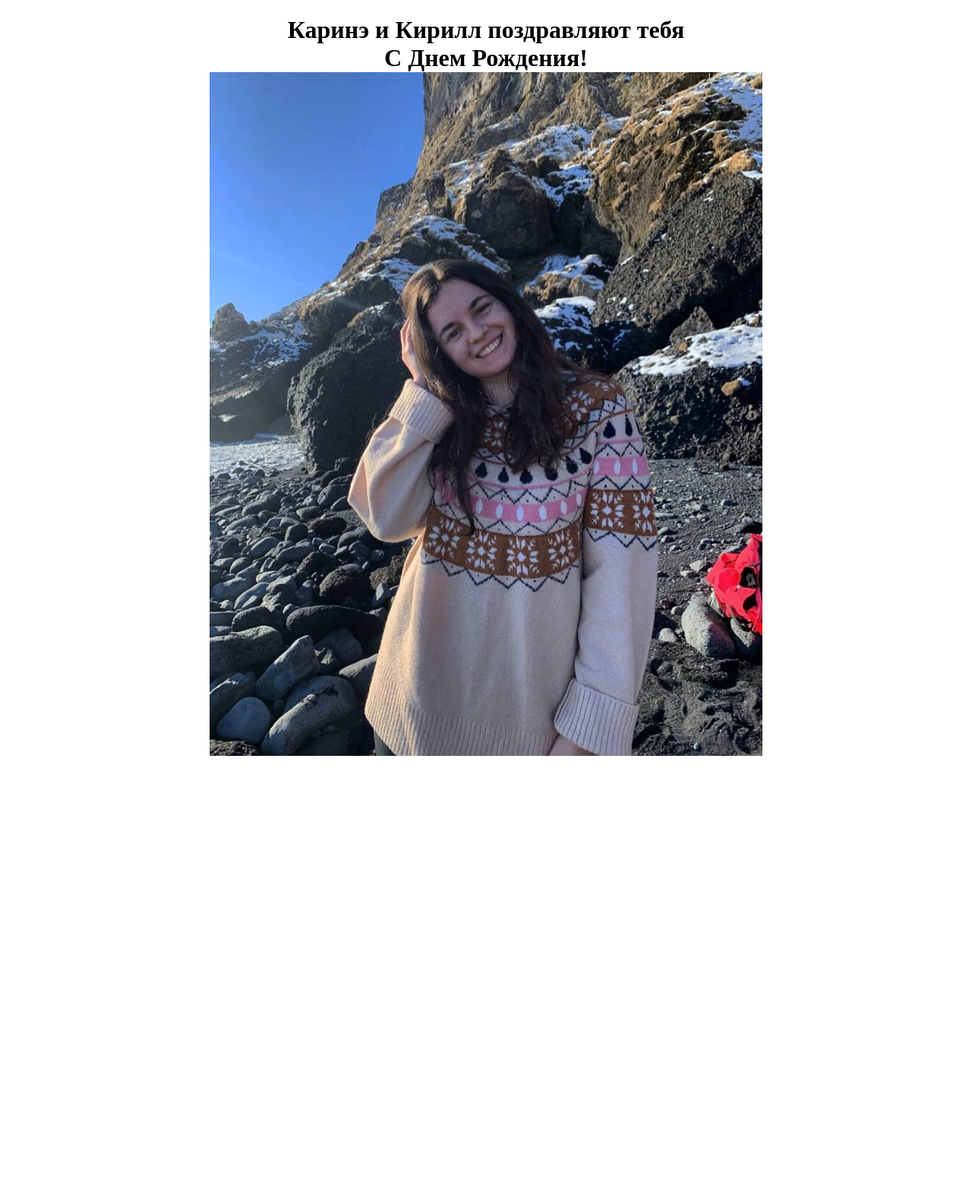
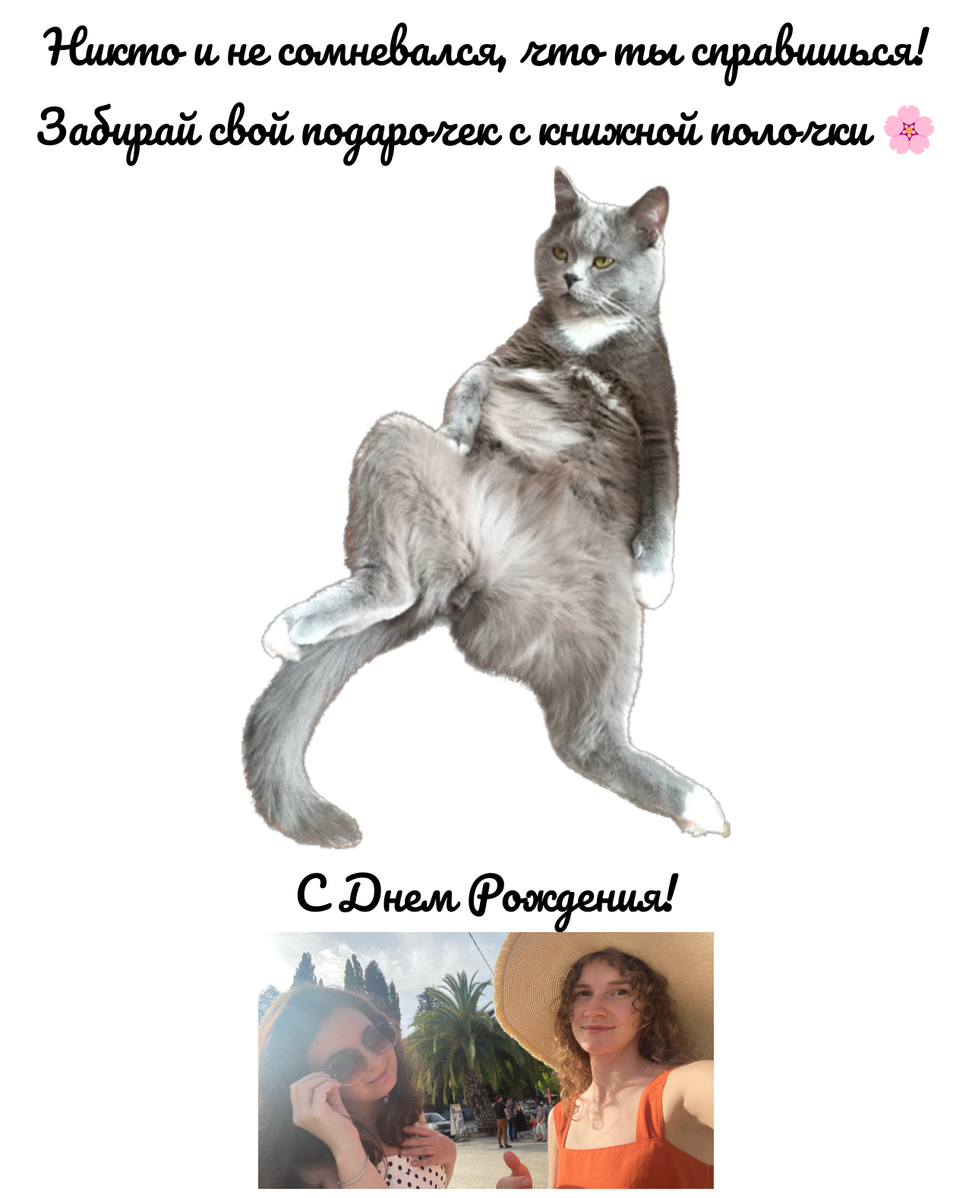
Before and after one commit to cyrillus31/irina-birthday-riddle, a Flask app: page /present in a window 1280 px wide. Shown: the whole page at 76% size. Before the commit the page ends 995 px from the top, so only its background shows below. Run offline with Flask 3, Linux system fonts and the light colour scheme; some web fonts are replaced.

Commit message:
more pictures, new font, more text

```diff
--- a/main.py
+++ b/main.py
@@ -4,6 +4,7 @@ from logging import debug
 from typing import Final
 import flask
 from flask import Flask, render_template, url_for
+
 # from forms import RegistrationForm, LoginForm
 
 from riddles import first_riddle_text, second_riddle_text, final_answer
@@ -11,7 +12,11 @@ from form import FinalAnswerForm
 
 app = Flask(__name__)
 
-app.config['SECRET_KEY'] = '9efc17d27f6b28690111ebc0e4cf7c2e'
+app.config["SECRET_KEY"] = "9efc17d27f6b28690111ebc0e4cf7c2e"
+
+# cwd = os.getcwd()
+# root, folders, files = next(os.walk(os.path.join(cwd, "static")))
+# filepaths = [os.path.join("static", file) for file in files if ".css" not in file]
 
 
 @app.route("/amazing_first_riddle")
@@ -23,6 +28,7 @@ def first_riddle():
 def second_riddle():
     return render_template("riddles.html", message=second_riddle_text)
 
+
 @app.route("/crossword_answer", methods=["GET", "POST"])
 def crossword():
     form = FinalAnswerForm()
@@ -31,10 +37,12 @@ def crossword():
         return flask.redirect(url_for("present"))
     return render_template("final_answer.html", form=form)
 
+
 @app.route("/present")
 def present():
-    filepath = os.path.join("static", "certificate.jpg")
-    return render_template("certificate.html", filepath=filepath)
+    title = "Кирилл тебя тоже поздравляет с Днем Рождения, Ира!"
+    return render_template("certificate.html", title=title)
+
 
 if __name__ == "__main__":
-    app.run(debug=True, port=8001)
+    app.run(debug=True, port=5000)
--- a/riddles.py
+++ b/riddles.py
@@ -1,8 +1,10 @@
-first_riddle_text = ["Я с ножками, но не хожу,", "Со спинкой я, но не лежу,", "Садитесь вы – а я стою."]
+opening = ["Поздравляю с днем рождения!", "Чтобы получить подарок, придется немножко постараться 😋", "Отгадай загадку и узнаешь, где располагается подсказка."]
+
+first_riddle_text = ["\"Я с ножками, но не хожу,", "Со спинкой я, но не лежу,", "Садитесь вы – а я стою.\""]
 
 first_riddle_answer = ["стул"]
 
-second_riddle_text = ["Дом из жести, а жильцы в нём — вести."]
+second_riddle_text = ["Следующая подскзка:", " ", "\"Дом из жести, а жильцы в нём — вести.\""]
 second_riddle_answer = ["почтовый ящик"]
 
 final_answer = "альпиндустрия"
--- /dev/null
+++ b/static/main.css
@@ -0,0 +1,6 @@
+@import url('https://fonts.googleapis.com/css2?family=Pacifico&display=swap');
+
+.text-riddle {
+  font-size: 60px;
+  font-family: 'Pacifico', cursive;
+}
--- a/templates/certificate.html
+++ b/templates/certificate.html
@@ -1,6 +1,10 @@
 {% extends "layout.html" %}
 {% block content %}
-<b>Каринэ и Кирилл поздравляют тебя</b><br>
-<b>С Днем Рождения!</b><br>
-<img src="static\certificate.jpg" alt="Irina's certificate!!!" height="900">
+<div class="text-riddle">
+  Никто и не сомневался, что ты справишься!
+  Забирай свой подарочек с книжной полочки 🌸<br>
+</div>
+<img src="static\cat.webp" alt="Time to rest cat!!!" height="900">
+<div class="text-riddle">С Днем Рождения!<br></div>
+<img src="static\palms_together.jpg" alt="Irina's certificate!!!" width="600">
 {% endblock content %}
--- a/templates/final_answer.html
+++ b/templates/final_answer.html
@@ -3,7 +3,7 @@
 <form method="POST" action="">
     {{ form.hidden_tag() }}
     <fieldset>
-      <center><legend>Главное слово из кроссворда</legend></center>
+      <center><legend class="text-riddle">Главное слово из кроссворда</legend></center>
       <div>
         {% if form.answer.errors %}
           {% for error in form.answer.errors %}
--- a/templates/layout.html
+++ b/templates/layout.html
@@ -3,13 +3,20 @@
 <head>
     <!-- Required meta tags -->
     <meta charset="utf-8">
-    <title>Irina Birthday Riddle website</title>
+    {% if title %}
+      <title>{{ title }}</title>
+    {% else %}
+      <title>Irina Birthday Riddle website</title>
+    {% endif %}
+
+    <link rel="stylesheet" href="{{ url_for('static', filename='main.css') }}">
+    <link rel="stylesheet" href="https://fonts.google.com/specimen/Pacifico">
 </head>
 <body>
   <center>
-  <h1>
+  <div>
     {% block content %}{% endblock %}
-  </h1>
+  </div>
   </center>
 
 </body>
```
Also changed, not shown: templates/riddles.html (+5 -3 lines), static/boat_together.jpg (added), static/cat.webp (added), static/palms_together.jpg (added), static/pic_1.jpg (added).
